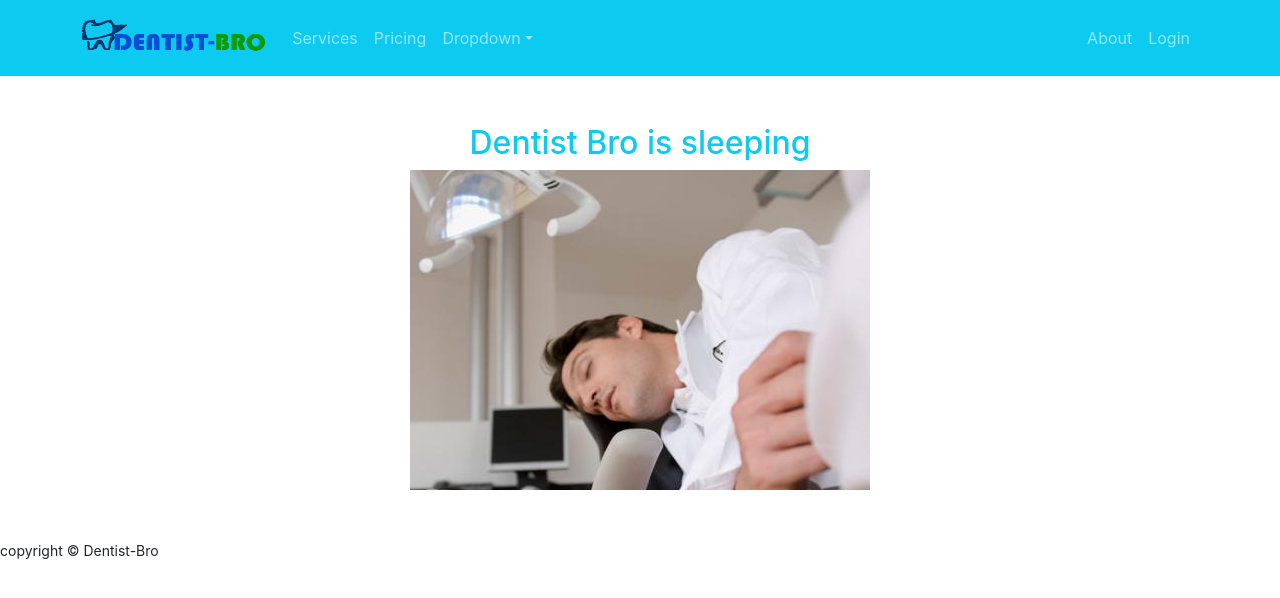
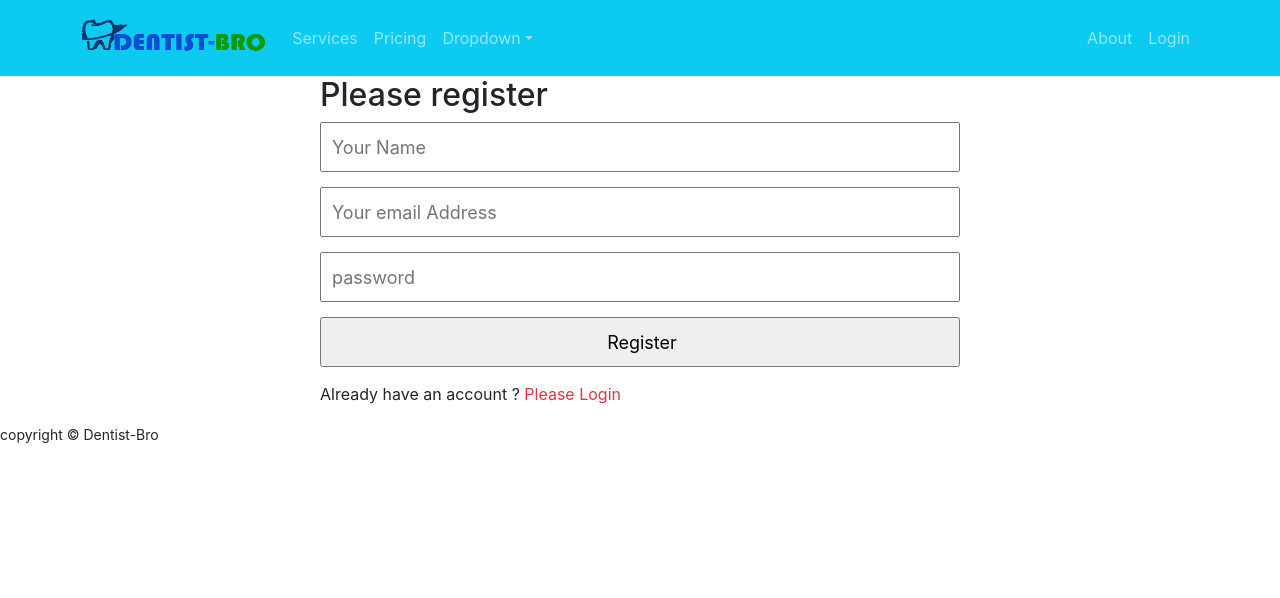
Before and after one commit to Jaman-M/dentist-bro, a React (Create React App) app: page /register in a window 1280 px wide. Shown: the top 598 px of the page. Built offline with nearby package versions, Linux system fonts and the light colour scheme.

Commit message:
added register form set rout

```diff
--- a/src/App.js
+++ b/src/App.js
@@ -4,6 +4,7 @@
 import About from './Pages/About/About';
 import Home from './Pages/Home/Home/Home';
 import Login from './Pages/Login/Login/Login';
+import Register from './Pages/Login/Register/Register';
 import ServiceDetail from './Pages/ServiceDetail/ServiceDetail';
 import Footer from './Pages/Shared/Footer/Footer';
 import Header from './Pages/Shared/Header/Header';
@@ -19,6 +20,7 @@
         <Route path='/service/:serviceId' element={<ServiceDetail></ServiceDetail>}></Route>
         <Route path = "/about" element={<About></About>}></Route>
         <Route path='/login' element={<Login></Login>}></Route>
+        <Route path='/register' element={<Register></Register>}></Route>
         <Route path='*' element={<NotFound></NotFound>}></Route>
       </Routes>
       <Footer></Footer>
--- a/src/Pages/Login/Login/Login.js
+++ b/src/Pages/Login/Login/Login.js
@@ -1,9 +1,51 @@
-import React from 'react';
+import React, { useRef } from 'react';
+import { Button, Form } from 'react-bootstrap';
+import { Link, useNavigate } from 'react-router-dom';
 
 const Login = () => {
+    const emailRef = useRef('');
+    const passwordRef = useRef('');
+    const navigate = useNavigate();
+
+    const handleSubmit = event => {
+        event.preventDefault();
+        const email = emailRef.current.value;
+        const password = passwordRef.current.value;
+
+
+        console.log(email, password);
+
+
+
+        }
+        const navigateRegister = event => {
+            navigate('/register');
+    }
+
     return (
-        <div>
-            <h2>please login</h2>
+        <div className='container w-50 mx-auto mt-5'>
+            <h2 className='text-info'>Please Login</h2>
+            <Form onSubmit={handleSubmit}>
+                <Form.Group className="mb-3" controlId="formBasicEmail">
+                <Form.Label>Email address</Form.Label>
+                <Form.Control ref={emailRef} type="email" placeholder="Enter email" required/>
+                <Form.Text className="text-muted">
+                We'll never share your email with anyone else.
+                </Form.Text>
+            </Form.Group>
+
+            <Form.Group className="mb-3" controlId="formBasicPassword">
+                <Form.Label>Password</Form.Label>
+                <Form.Control ref={passwordRef} type="password" placeholder="Password" required />
+            </Form.Group>
+            <Form.Group className="mb-3" controlId="formBasicCheckbox">
+                <Form.Check type="checkbox" label="Check me out" />
+            </Form.Group>
+            <Button variant="info" type="submit">
+                Submit
+            </Button>
+            </Form>
+            <p>New to Dentist-Bro? <Link to="/register" className='text-danger pe-auto text-decoration-none' onClick={navigateRegister}>Please Register</Link></p>
         </div>
     );
 };
--- a/src/Pages/Login/Register/Register.css
+++ b/src/Pages/Login/Register/Register.css
@@ -0,0 +1,15 @@
+.register-form{
+    margin: 0 auto;
+    width: 50%;
+}
+
+.register-form input{
+    display: block;
+    width: 100%;
+    height: 50px;
+    padding-left: 10px;
+    padding-left: 10px;
+    font-size: 18px;
+    margin-bottom: 15px;
+
+}
--- a/src/Pages/Login/Register/Register.js
+++ b/src/Pages/Login/Register/Register.js
@@ -1,9 +1,23 @@
 import React from 'react';
+import { Link, useNavigate } from 'react-router-dom';
+import './Register.css'
 
 const Register = () => {
+    const navigate = useNavigate();
+
+    const navigateLogin = () => {
+        navigate('/login');
+    }
     return (
-        <div>
+        <div className='register-form'>
             <h2>Please register</h2>
+            <form action="">
+                <input type="text" name="name" id="" placeholder='Your Name' />
+                <input type="email" name="email" id="" placeholder='Your email Address' required/>
+                <input type="password" name="password" id="" placeholder='password' required/>
+                <input type="submit" value="Register" />
+            </form>
+            <p>Already have an account ? <Link to="/login" className='text-danger pe-auto text-decoration-none' onClick={navigateLogin}>Please Login</Link></p>
         </div>
     );
 };
```
